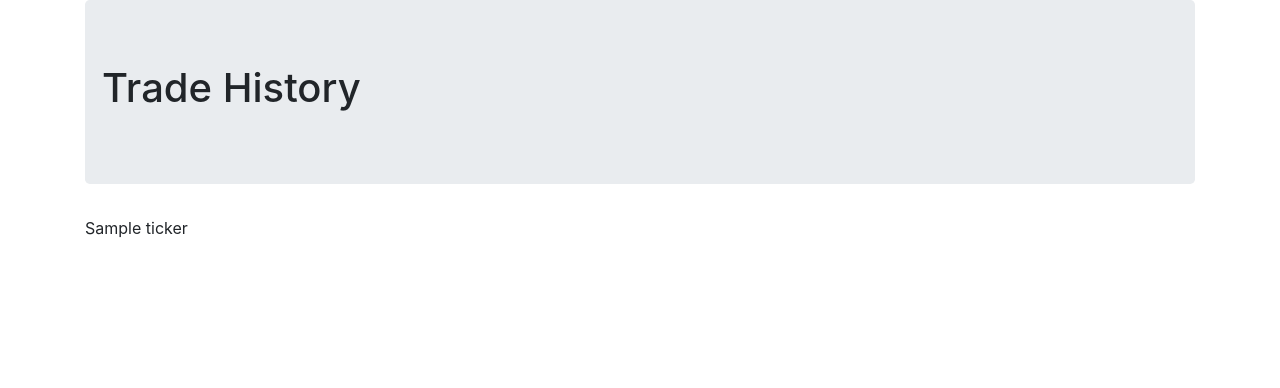
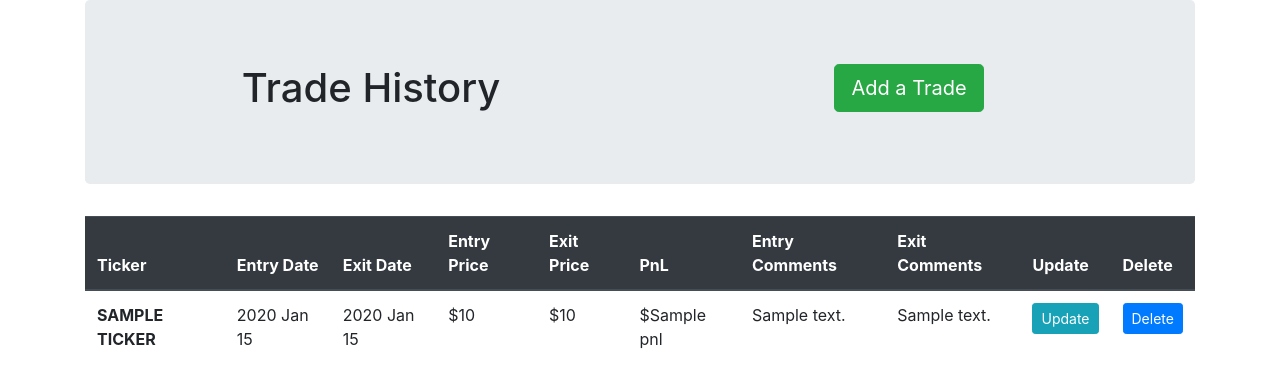
Before and after one commit to jbloemker97/Trade-Tracker, a Django app: template trades/templates/trades/index.html in a window 1280 px wide. Shown: the top 388 px of the page. Run offline with Django 3.2, Linux system fonts and the light colour scheme; the template is opened without the code that fills it: most values are stand-ins (such as "Sample title", 1, 10 or a date in 2020); some libraries are stand-ins or nearby versions.

Commit message:
Added tables with trades on index. Added Update/Delete buttons

```diff
--- a/trades/templates/trades/index.html
+++ b/trades/templates/trades/index.html
@@ -2,16 +2,48 @@
 {% block content %}
 <div class="container">
     <div class="jumbotron">
-        <div class="row">
-            <div class="cold-lg-12">
+        <div class="row text-center">
+            <div class="col-lg-6">
                 <h1>Trade History</h1>
+            </div>
+            <div class="col-lg-6">
+                <a href="{% url 'trades:add' %}" class="btn btn-success btn-lg">Add a Trade</a>
             </div>
         </div>
     </div>
-    <!-- <div class="row"> -->
-        {% for trade in trades %}
-        <p>{{trade.ticker}}</p><br>
-        {% endfor %}
-    <!-- </div> -->
+    <table class="table">
+        <thead class="thead-dark">
+          <tr>
+            <th scope="col">Ticker</th>
+            <th scope="col">Entry Date</th>
+            <th scope="col">Exit Date</th>
+            <th scope="col">Entry Price</th>
+            <th scope="col">Exit Price</th>
+            <th scope="col">PnL</th>
+            <th scope="col">Entry Comments</th>
+            <th scope="col">Exit Comments</th>
+            <th scope="col">Update</th>
+            <th scope="col">Delete</th>
+          </tr>
+        </thead>
+        <tbody>
+            {% for trade in trades %}
+            <tr>
+                <th scope="row">{{ trade.ticker|upper }}</th>
+                <td>{{ trade.entry_date|date:"Y M d" }}</td>
+                <td>{{ trade.exit_date|date:"Y M d" }}</td>
+                <td>${{ trade.entry_price }}</td>
+                <td>${{ trade.exit_price }}</td>
+                <td>${{ trade.pnl }}</td>
+                <td>{{ trade.entry_comments|truncatechars:50 }}</td>
+                <td>{{ trade.exit_comments|truncatechars:50 }}</td>
+                <td><button type="button" class="btn btn-info btn-sm" id="delete">Update</button></td>
+                <td><button type="button" class="btn btn-primary btn-sm" id="delete">Delete</button></td>
+            </tr>
+            {% endfor %}
+        </tbody>
+      </table>
 </div>
+
+
 {% endblock %}
```
